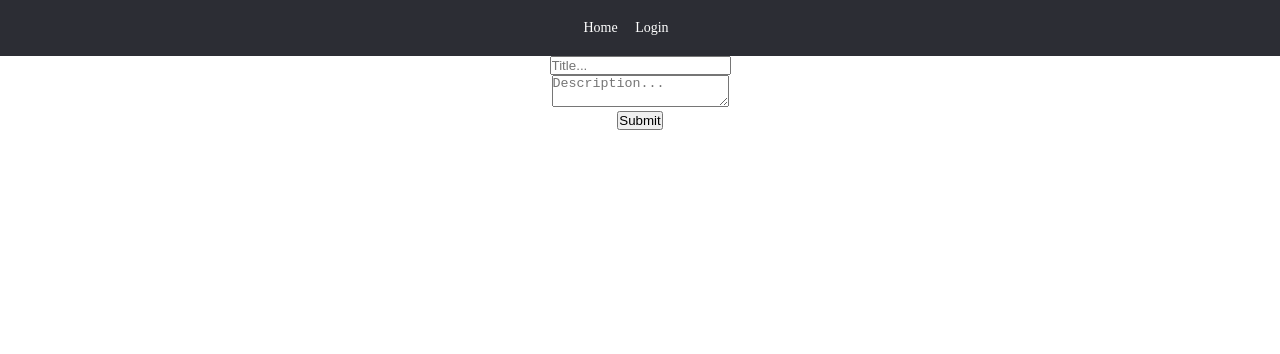
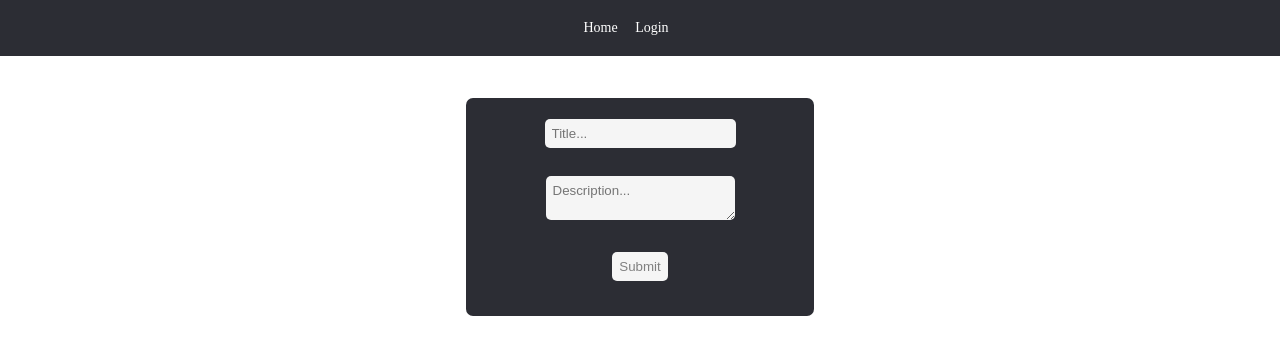
Before and after one commit to vk-56/react-social-media, a React (Create React App) app: page /createpost in a window 1280 px wide. Shown: the top 354 px of the page. Built offline with nearby package versions, Linux system fonts and the light colour scheme; no server answers.

Commit message:
Finished create post functionality

```diff
--- a/src/pages/create-post/form.tsx
+++ b/src/pages/create-post/form.tsx
@@ -2,6 +2,11 @@ import { useForm } from 'react-hook-form';
 import * as yup from 'yup';
 import { yupResolver } from '@hookform/resolvers/yup';
 import '../../styles/form.css'
+import { addDoc, collection } from 'firebase/firestore';
+import { db } from '../../config/firebase';
+import { auth } from '../../config/firebase';
+import { useAuthState } from 'react-firebase-hooks/auth';
+import { useNavigate } from 'react-router-dom';
 
 interface CreateFormData {
     title: string;
@@ -10,6 +15,10 @@ interface CreateFormData {
 
 
 export const CreateForm = () => {
+    // Get user state
+    const [user] = useAuthState(auth);
+    const navigate = useNavigate();
+
     const schema = yup.object().shape({
         title: yup.string().required("You must add a title"),
         description: yup.string().max(200).required("You must add a description"),
@@ -20,17 +29,28 @@ export const CreateForm = () => {
         resolver: yupResolver(schema),
     })
 
-    const onCreatePost = (data : CreateFormData) => {
-        console.log(data)
+    // Reference to collection in Firebase
+    const postRef = collection(db, "posts");
+
+    const onCreatePost = async (data : CreateFormData) => {
+        await addDoc(postRef, {
+            ...data,
+            username: user?.displayName,
+            userId: user?.uid
+        })
+
+        navigate("/")
     }
 
     return (
+        <div className='create-post'>
             <form onSubmit={handleSubmit(onCreatePost)}>
                 <input placeholder='Title...' {...register("title")}/>
                 <p> {errors.title?.message} </p>
                 <textarea placeholder='Description...' {...register("description")}/>
                 <p> {errors.description?.message} </p>
-            <input type='submit' />
+                <input type='submit' className='submit'/>
             </form>
+        </div>
     );
 };
--- a/src/styles/form.css
+++ b/src/styles/form.css
@@ -1,3 +1,50 @@
+:root {
+    --black: #2c2d34;
+    --red: #e94822;
+    --orange: #f2910a;
+    --yellow: #efd510;
+    font-size: 14px;
+}
+
+input, textarea {
+    font-family: "Nunito", sans-serif;
+}
+
+.create-post {
+    width: 100%;
+    height: auto;
+    display: flex;
+    justify-content: center;
+}
+
+form {
+    margin-top: 3rem;
+    padding: 1.5rem 1rem;
+    width: 320px;
+    border-radius: 7px;
+    background-color: white;
+    backdrop-filter: blur(5px);
+    background-color: var(--black);
+    overflow: hidden;
+}
+
 p {
     color: red;
+    margin-bottom: 1rem;
 }
+
+input,
+textarea {
+    padding: 0.5rem;
+    margin-bottom: 1rem;
+    background-color: whitesmoke;
+    border: transparent;
+    border-radius: 5px;
+    color: grey;
+    z-index: 1;
+
+}
+
+.submit:hover {
+    cursor: pointer;
+}
```
Lines whose indentation alone changed are shown as unchanged.
